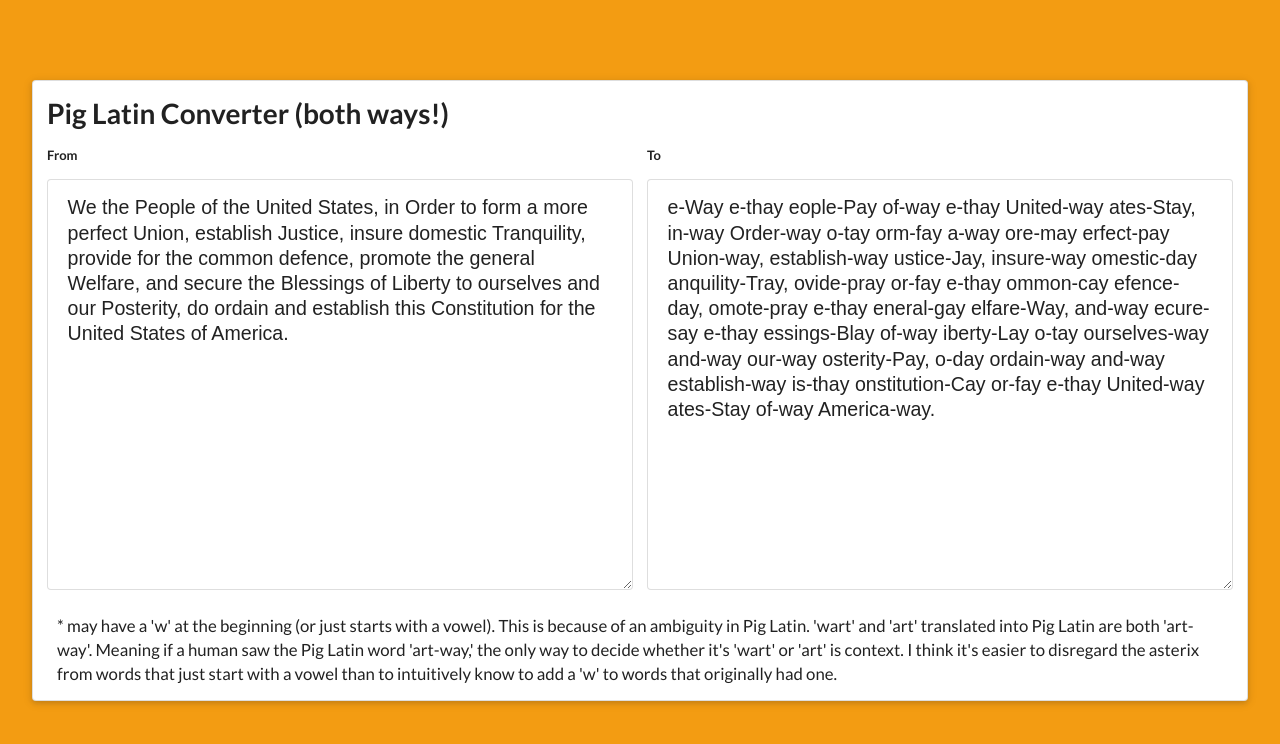
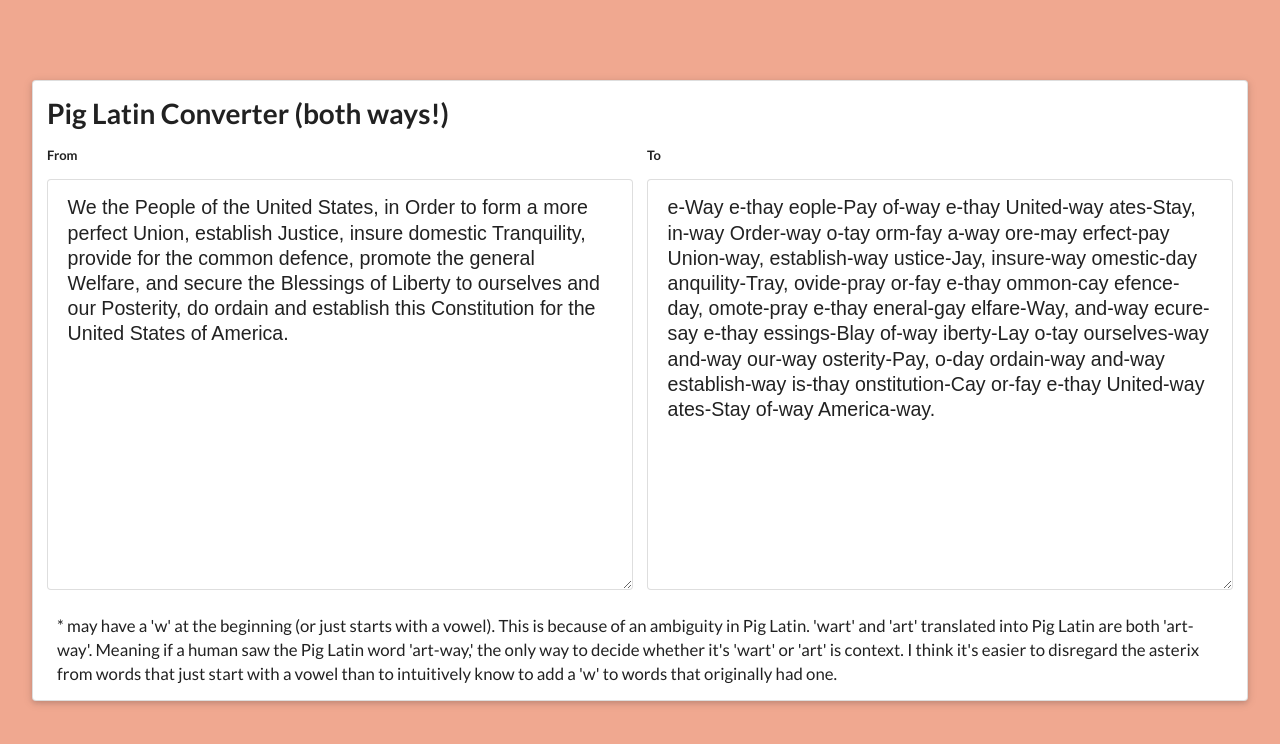
Before and after one commit to jaketripp/PigLatinConverter, a plain HTML site: page index.html in a window 1280 px wide. Drawn offline with nearby package versions, Linux system fonts and the light colour scheme.

Commit message:
Change background for portfolio screenshot

```diff
--- a/public/style.css
+++ b/public/style.css
@@ -4,7 +4,7 @@
 }
 
 body {
-  background-color: #f39c12;
+  background-color: #F0A890;
 }
 
 .ui.form textarea {
```
